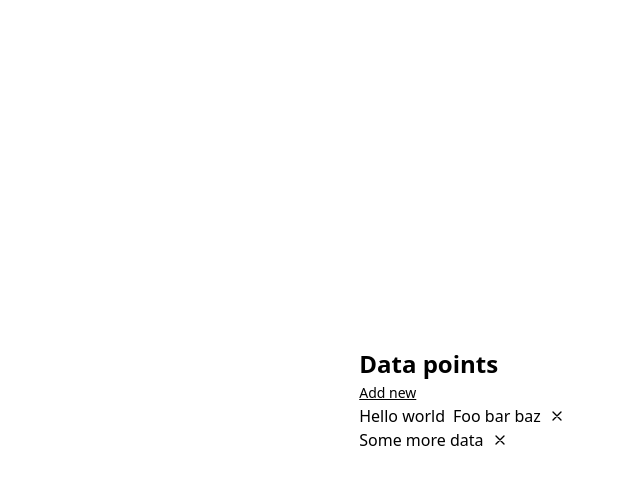
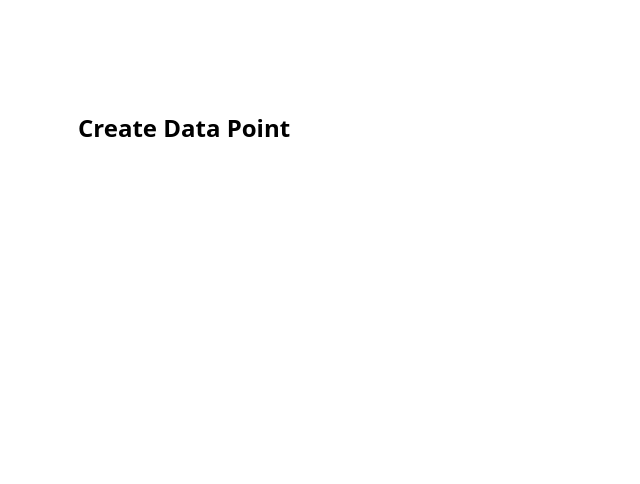
Before and after one commit to stefanbugge/frontend-coding-challenge, a React (Create React App) app: page /new in a window 1280 px wide. Shown: the top 484 px of the page, without its empty margins (178-818 px from the left). Built offline with nearby package versions, Linux system fonts and the light colour scheme.

Commit message:
feat: adding a new create page and a basic routing setup with react-router

```diff
--- a/package.json
+++ b/package.json
@@ -13,10 +13,9 @@
     "@types/node": "^16.6.1",
     "@types/react": "^17.0.17",
     "@types/react-dom": "^17.0.9",
-    "@types/react-router-dom": "^5.1.8",
     "react": "^17.0.2",
     "react-dom": "^17.0.2",
-    "react-router-dom": "^5.2.0",
+    "react-router-dom": "^6.2.1",
     "react-scripts": "4.0.3",
     "typescript": "^4.3.5",
     "uuid": "^8.3.2",
--- a/src/App.tsx
+++ b/src/App.tsx
@@ -1,9 +1,15 @@
+import { XIcon } from "@heroicons/react/outline";
 import { useCallback } from "react";
+import { Link } from "react-router-dom";
+import { v4 as uuid } from "uuid";
+
 import { ListSkeleton } from "./components/skeletons";
-import { useDataQuery, useRemoveDataMutation } from "./fakeApollo";
-import { FakeAPIProvider } from "./fakeApollo";
-import { v4 as uuid } from "uuid";
-import { XIcon } from "@heroicons/react/outline";
+import { PageHeading } from "./components/typography/headings";
+import {
+  FakeAPIProvider,
+  useDataQuery,
+  useRemoveDataMutation,
+} from "./fakeApollo";
 
 export default function App() {
   return (
@@ -26,7 +32,7 @@ function Main() {
     (id: string) => {
       remove({ id });
     },
-    [remove]
+    [remove],
   );
 
   const handleAdd = useCallback(() => {
@@ -34,12 +40,9 @@ function Main() {
   }, []);
 
   return (
-    <div className="flex items-center justify-center min-h-screen">
+    <div>
       <div>
-        <h1 className="text-2xl font-bold">Data points</h1>
-        <button onClick={handleAdd} className="text-sm underline">
-          Add new
-        </button>
+        <PageHeading className="text-2xl font-bold">Data points</PageHeading>
         <ListSkeleton isLoaded={!loading}>
           <ul>
             {data?.map((x) => (
@@ -53,6 +56,7 @@ function Main() {
             ))}
           </ul>
         </ListSkeleton>
+        <Link to="/new">Add new</Link>
       </div>
     </div>
   );
--- /dev/null
+++ b/src/components/typography/headings.tsx
@@ -0,0 +1,7 @@
+import React from "react";
+
+export function PageHeading(
+  props: React.HTMLAttributes<HTMLHeadingElement>,
+): React.ReactElement {
+  return <h1 className="text-2xl font-bold" {...props} />;
+}
--- a/src/index.tsx
+++ b/src/index.tsx
@@ -1,11 +1,34 @@
+import "./index.css";
+
 import React from "react";
 import ReactDOM from "react-dom";
-import "./index.css";
+import { BrowserRouter, Route, Routes } from "react-router-dom";
+
 import App from "./App";
+import { Spinner } from "./components/spinner";
+import { MainLayout } from "./layout";
+
+const CreatePage = React.lazy(() => import("./pages/create-page"));
+
+const PageSpinner = () => <Spinner className="h-8 w-8 text-blue-400" />;
 
 ReactDOM.render(
   <React.StrictMode>
-    <App />
+    <BrowserRouter>
+      <Routes>
+        <Route path="/" element={<MainLayout />}>
+          <Route index element={<App />} />
+          <Route
+            path="new"
+            element={
+              <React.Suspense fallback={<PageSpinner />}>
+                <CreatePage />
+              </React.Suspense>
+            }
+          />
+        </Route>
+      </Routes>
+    </BrowserRouter>
   </React.StrictMode>,
-  document.getElementById("root")
+  document.getElementById("root"),
 );
--- /dev/null
+++ b/src/layout/index.ts
@@ -0,0 +1 @@
+export * from "./layout";
--- /dev/null
+++ b/src/layout/layout.tsx
@@ -0,0 +1,10 @@
+import React from "react";
+import { Outlet } from "react-router-dom";
+
+export function MainLayout(): React.ReactElement {
+  return (
+    <div className="max-w-3xl mx-auto mt-28">
+      <Outlet />
+    </div>
+  );
+}
--- /dev/null
+++ b/src/pages/create-page.tsx
@@ -0,0 +1,9 @@
+import { PageHeading } from "../components/typography/headings";
+
+export default function CreatePage() {
+  return (
+    <main>
+      <PageHeading>Create Data Point</PageHeading>
+    </main>
+  );
+}
```
Also changed, not shown: 1 other file (tests, documents, lock files or other folders).
